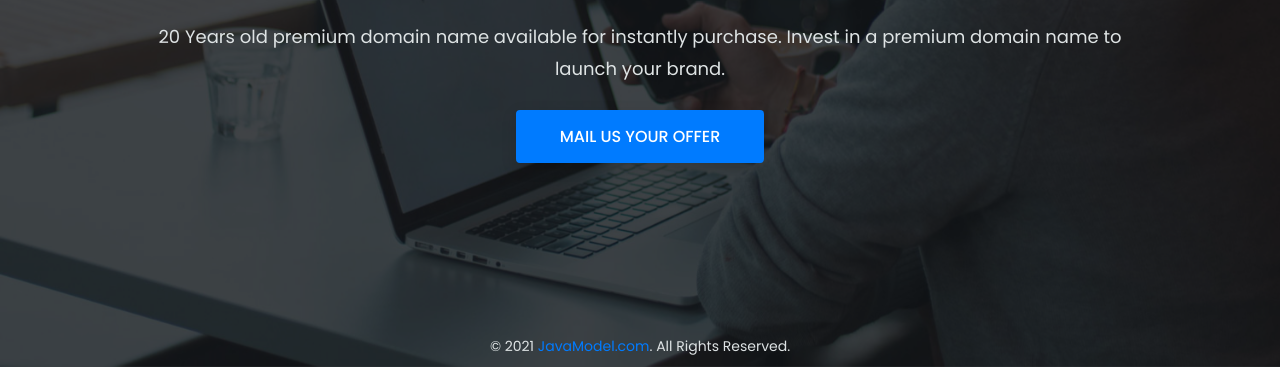
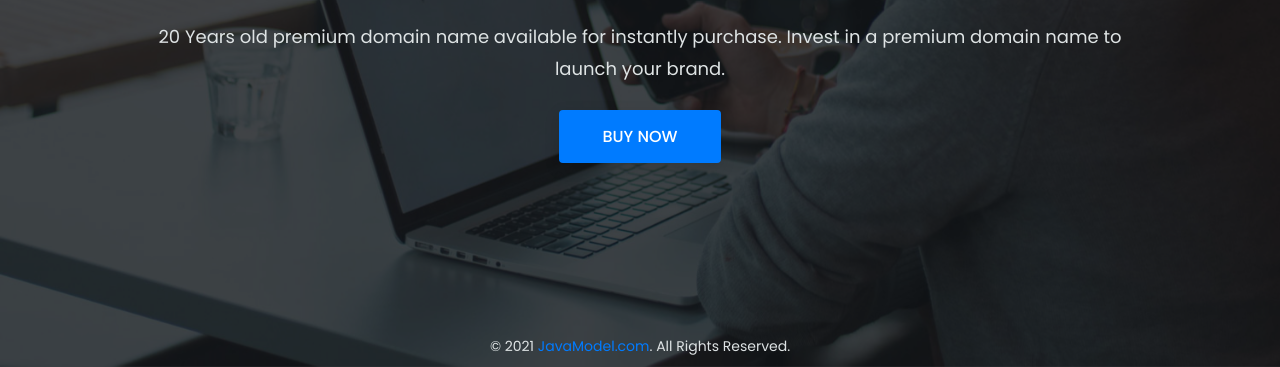
Before and after one commit to EmraanRaza/hindipress, a plain HTML site: page index.html in a window 1280 px wide. Shown: the part 433-800 px from the top of the page. Drawn offline with Linux system fonts and the light colour scheme.

Commit message:
Update index.html

```diff
--- a/index.html
+++ b/index.html
@@ -57,7 +57,7 @@
               <h2 class="text-13 font-weight-700 text-white mb-4">JavaModel.com</h2>
               <h3 class="text-white font-weight-400 mb-4">Estimated value <span class="badge badge-success text-7 font-weight-600">$500</span></h3>
               <p class="text-4 text-light mb-4 mx-lg-5">20 Years old premium domain name available for instantly purchase. Invest in a premium domain name to launch your brand.</p>
-              <a class="btn btn-primary text-uppercase" data-toggle="modal" data-target="#offffer-part" href="mailto:emraan.raza@yahoo.com">Mail us your Offer</a> </div>
+              <a class="btn btn-primary text-uppercase" target="_blank" href="https://www.namecheap.com/domains/registration/results/?domain=javamodel.com">Buy Now</a> </div>
           </div>
         </div>
 
```
